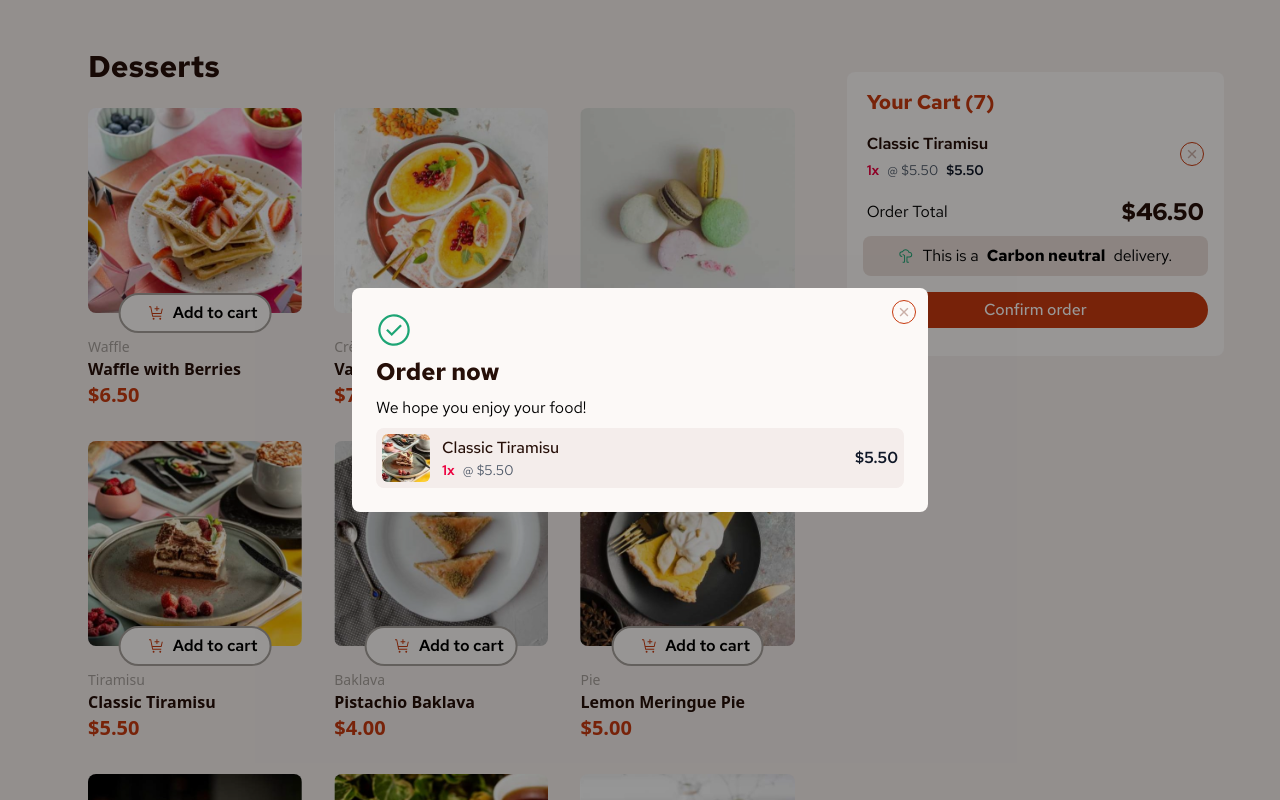
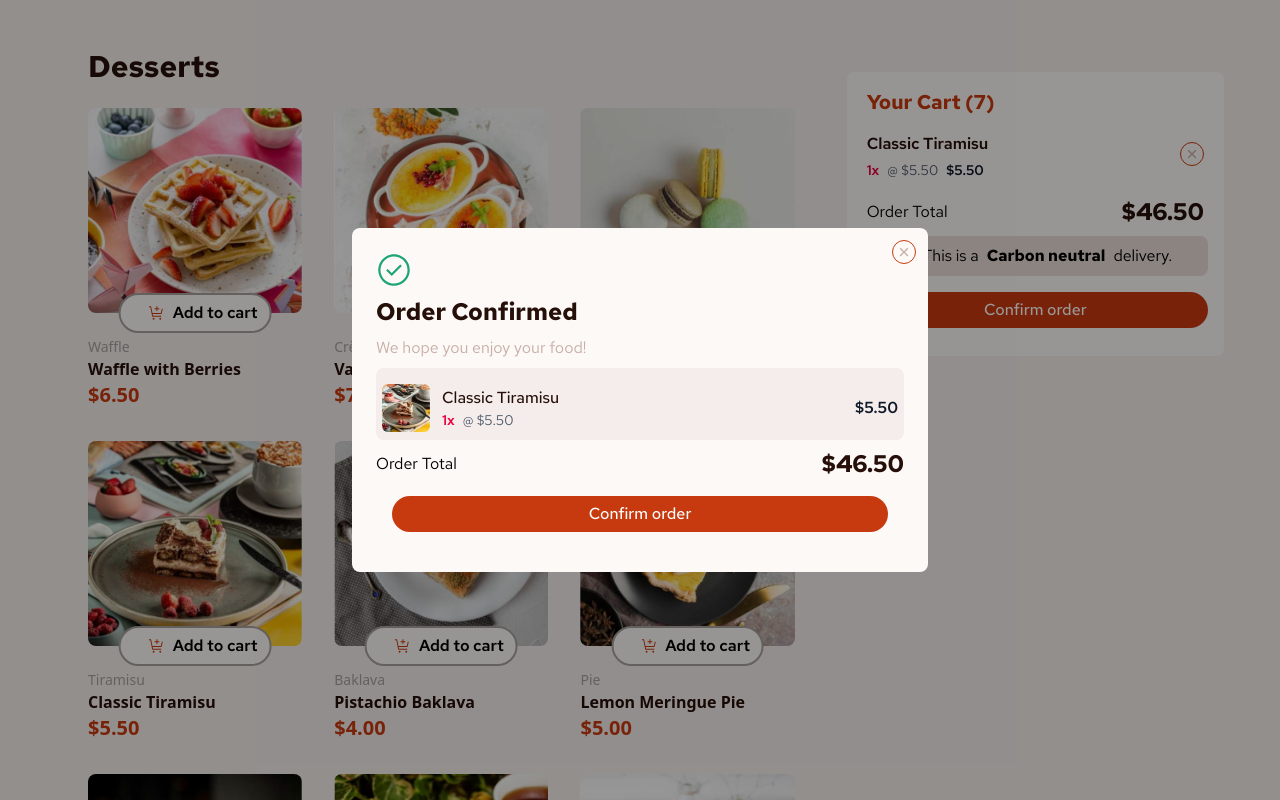
Before and after one commit to jawad-mwadama/product-list-with-cart, a React (Vite) app: page / in a window 1280 px wide. Both pictures are taken after a click on the button "Confirm order". Shown: the top 800 px of the page. Built offline with nearby package versions, Linux system fonts and the light colour scheme.

Commit message:
updated modal ui

```diff
--- a/src/Features/Cart/Cart.tsx
+++ b/src/Features/Cart/Cart.tsx
@@ -1,8 +1,13 @@
+import { useState } from 'react';
+
 import X from '/assets/images/icon-remove-item.svg';
 import Carbon from '/assets/images/icon-carbon-neutral.svg';
+
+import OrderConfirmedModal from '../Order/OrderConfirmedModal';
 import Order from '../Order/Order';
 
 function Cart() {
+  const [open, setOpen] = useState(false);
   return (
     <>
       <div className="rounded-lg bg-rose-50 py-3 font-redHat">
@@ -49,8 +54,11 @@ function Cart() {
           delivery.
         </div>
 
-        {/* confrim order */}
-        <Order />
+        {/* confrim order and order modal */}
+        <>
+          <Order onConfirm={() => setOpen(true)} />
+          <OrderConfirmedModal open={open} onClose={() => setOpen(false)} />
+        </>
       </div>
     </>
   );
--- a/src/Features/Order/Order.tsx
+++ b/src/Features/Order/Order.tsx
@@ -1,17 +1,14 @@
-import { useState } from 'react';
 import Button from '../../Ui/Button';
-import OrderConfirmedModal from './OrderConfirmedModal';
 
-function Order() {
-  const [open, setOpen] = useState(false);
-
+interface orderProps {
+  onConfirm: () => void;
+}
+function Order({ onConfirm }: orderProps) {
   return (
     <div className="mx-2.5 flex items-center justify-center py-4 sm:mx-4">
-      <Button type="primary" onClick={() => setOpen(true)} className="w-full">
+      <Button type="primary" onClick={onConfirm} className="w-full">
         Confirm order
       </Button>
-
-      <OrderConfirmedModal open={open} onClose={() => setOpen(false)} />
     </div>
   );
 }
--- a/src/Features/Order/OrderConfirmedModal.tsx
+++ b/src/Features/Order/OrderConfirmedModal.tsx
@@ -1,6 +1,7 @@
 import X from '/assets/images/icon-remove-item.svg';
 import confirm from '/assets/images/icon-order-confirmed.svg';
 import tiramisuThumbnail from '/assets/images/image-tiramisu-thumbnail.jpg';
+import Order from './Order';
 
 interface Modal {
   open: boolean;
@@ -26,13 +27,15 @@ function OrderConfirmedModal({ open, onClose }: Modal) {
         <span>
           <img src={confirm} alt="order-confirmed" className="h-9 w-9" />
         </span>
-        <h2 className="py-2 text-2xl font-bold text-rose-900">Order now</h2>
-        <p className="pb-2">We hope you enjoy your food!</p>
+        <h2 className="flex-wrap py-2 text-2xl font-bold text-rose-900 sm:flex">
+          Order Confirmed
+        </h2>
+        <p className="pb-2 text-rose-300">We hope you enjoy your food!</p>
 
         {/* order section */}
 
-        <div className="divide-y divide-gray-200 rounded-lg bg-rose-100 p-1.5">
-          <div className="flex items-center justify-between">
+        <div className="divide-y divide-gray-200 rounded-lg bg-rose-100 p-1.5 py-2">
+          <div className="flex items-center justify-between pt-2">
             {/* left group */}
             <div className="flex items-center gap-3">
               <img src={tiramisuThumbnail} className="h-12 w-12 rounded-md" />
@@ -51,6 +54,18 @@ function OrderConfirmedModal({ open, onClose }: Modal) {
             <span className="font-semibold text-gray-900">$5.50</span>
           </div>
         </div>
+
+        {/* order */}
+        <div className="flex items-center justify-between pt-2">
+          <div className="flex flex-col">
+            <span className="py-1 font-normal">Order Total</span>
+          </div>
+
+          <span className="text-2xl font-bold text-rose-900">$46.50</span>
+        </div>
+
+        {/* order button */}
+        <Order onConfirm={() => {}} />
       </div>
     </div>
   );
```
